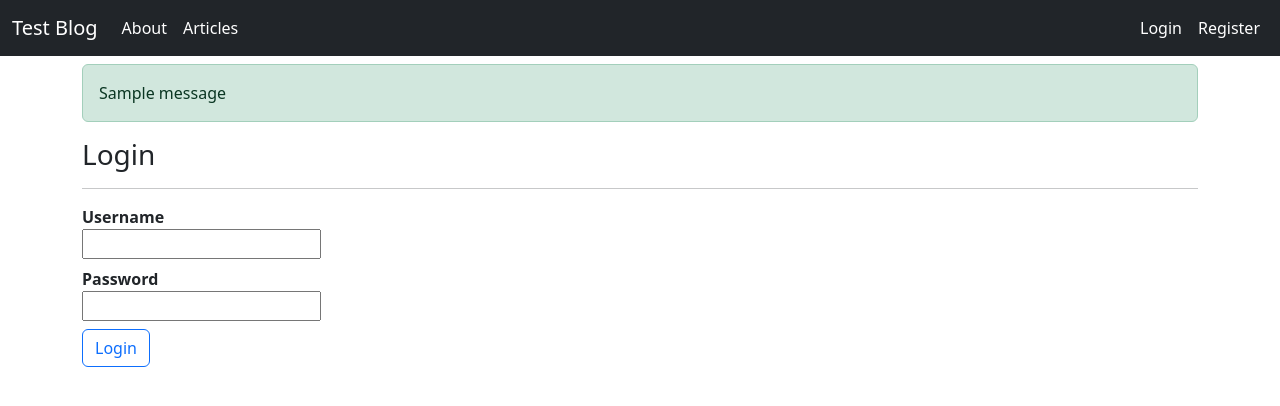
After one commit to 0riq4mi/Test-2020, a Flask app: page /login in a window 1280 px wide. The commit adds this page. Shown: the top 406 px of the page. Run offline with Flask 3, Linux system fonts and the light colour scheme; one stand-in notice (Sample message) is shown; some libraries are stand-ins or nearby versions.

Commit message:
session check and login-logout costimized

```diff
--- a/app.py
+++ b/app.py
@@ -1,7 +1,19 @@
-from flask import Flask, render_template,flash,redirect,url_for,sessions,redirect,logging,request
+from flask import Flask, render_template,flash,redirect,url_for,session,redirect,logging,request
 from flask_mysqldb import MySQL
 from wtforms import Form,StringField,TextAreaField,PasswordField,validators
 from passlib.hash import sha256_crypt
+from functools import wraps
+
+#! Kullanıcı Giriş Decoratır'ı
+def login_required(f):
+    @wraps(f)
+    def decorated_function(*args, **kwargs):
+        if "logged_in" in session:
+            return f(*args, **kwargs)
+        else:
+            flash("You must be logged in","danger")
+            return redirect(url_for("login"))
+    return decorated_function
 
 #! Kullanıcı Kayıt Formu
 class RegisterForm(Form):
@@ -11,7 +23,13 @@ class RegisterForm(Form):
     password = PasswordField("Paralo", validators=[validators.DataRequired(message="Lütfen bir paralo giriniz"),
                                                    validators.EqualTo(fieldname="confirm",message="Parolanız uyuşmuyor.")])
     confirm = PasswordField("Parola Doğrula")
+
+class LoginForm(Form):
+    username = StringField("Username")
+    password = PasswordField("Password")
+
 app = Flask(__name__)
+app.secret_key = "testblog"
 
 app.config["MYSQL_HOST"] = "localhost"
 app.config["MYSQL_USER"] = "root"
@@ -28,6 +46,11 @@ def index():
 @app.route('/about')
 def about():
     return render_template('about.html')
+
+@app.route('/dashboard')
+@login_required
+def dashboard():
+    return render_template('dashboard.html')
 
 #! REGISTER TAB-------------------------------------------------
 @app.route('/register',methods=['GET','POST'])
@@ -48,10 +71,53 @@ def register():
         mysql.connection.commit()
 
         cursor.close()
+        flash("Başarılı bir şekilde kayıt olundu.","success")
 
-        return redirect(url_for("index"))
+        return redirect(url_for("login"))
     else:
         return render_template("register.html",form=form)
 
+#!Login Page
+@app.route("/login", methods=["GET", "POST"])
+def login():
+    form = LoginForm(request.form)
+    if request.method == "POST":
+        username = form.username.data
+        password_entered = form.password.data
+
+        cursor = mysql.connection.cursor()
+
+        sorgu = "Select * From users where username=%s"
+
+        result = cursor.execute(sorgu,(username,))
+
+        if result > 0:
+            data = cursor.fetchone()
+            real_password = data["password"]
+            if sha256_crypt.verify(password_entered,real_password):
+                flash("Başarılı bir şekilde giriş yapıldı.","success")
+
+                session["logged_in"] = True
+                session["username"] = username
+
+                return redirect(url_for("index"))
+            else:
+                flash("Parolanızı yalnış girdiniz.","danger")
+                return redirect(url_for("login"))
+
+        else:
+            flash("Böyle Bir kullanıcı bulunmuyor...","danger")
+            return redirect(url_for("login"))
+
+
+
+    return render_template('login.html',form=form)
+
+#!Logout Page
+@app.route('/logout')
+def logout():
+    session.clear()
+    return redirect(url_for("index"))
+
 if __name__ == '__main__':
     app.run(debug=True)
--- /dev/null
+++ b/templates/includes/messages.html
@@ -0,0 +1,11 @@
+{% with messages = get_flashed_messages(with_categories=true) %}
+  {% if messages %}
+
+    {% for category, message in messages %}
+    <div class="alert alert-{{category}}" role="alert">
+        {{ message }}
+      </div>
+    {% endfor %}
+
+  {% endif %}
+{% endwith %}
--- a/templates/includes/navbar.html
+++ b/templates/includes/navbar.html
@@ -15,8 +15,24 @@
           </li>
         </ul>
         <ul class="navbar-nav ml-auto mb-2 mb-md-0">
-            <li class="nav-item">
+
+          {% if session["logged_in"] %}
+          <li class="nav-item">
+            <a class="nav-link active" aria-current="page" href="/dashboard">Control Panel</a>
+          </li>
+          <li class="nav-item">
+            <a class="nav-link active" aria-current="page" href="/logout">Logout</a>
+          </li>
+          {% else  %}
+          <li class="nav-item">
+            <a class="nav-link active" aria-current="page" href="/login">Login</a>
+          </li>
+
+          {% endif %}
+
+          <li class="nav-item">
               <a class="nav-link active" aria-current="page" href="/register">Register</a>
+          </li>
           </ul>
       </div>
     </div>
--- a/templates/index.html
+++ b/templates/index.html
@@ -8,9 +8,5 @@
       <button class="btn btn-primary btn-lg" type="button">Example button</button>
     </div>
   </div>
-  {% if answer == "evet" %}
-  <p>Cevabımız evetmiş...</p>
-  {% else %}
-  <p>Cevabımız evet değilmiş...</p>
-  {% endif %}
+
 {% endblock %}
--- a/templates/layout.html
+++ b/templates/layout.html
@@ -16,8 +16,9 @@
   </head>
   <body>
 
-    {% include "/includes/navbar.html" %}
+    {% include "includes/navbar.html" %}
     <div class="container">
+        {% include "includes/messages.html" %}
         {% block body  %}
 
         {% endblock  %}
--- /dev/null
+++ b/templates/login.html
@@ -0,0 +1,16 @@
+{% extends "layout.html" %}
+
+{% block body %}
+<h3>Login</h3>
+<hr>
+{% from "includes/formhelpers.html" import render_field %}
+
+<form method = "post">
+
+    {{ render_field(form.username) }}
+    {{ render_field(form.password) }}
+
+    <button type="submit" class="btn btn-outline-primary">Login</button>
+</form>
+
+{% endblock body %}
```
Also changed, not shown: templates/dashboard.html (added, +10 -0 lines).
